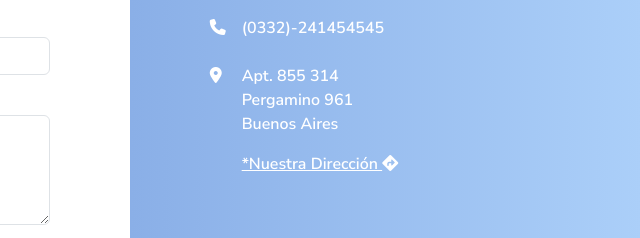
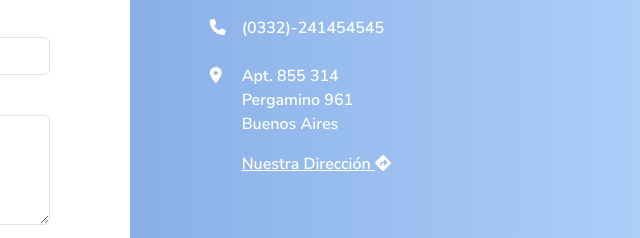
Before and after one commit to Julietapiclu/tp_node_24216, a plain HTML site: page contacto.html in a window 1280 px wide. Shown: the part 897-1135 px from the top of the page, 619-1259 px from the left. Drawn offline with nearby package versions, Linux system fonts and the light colour scheme; a web font is replaced by a local one.

Commit message:
cambios en info contacto

```diff
--- a/contacto.html
+++ b/contacto.html
@@ -118,7 +118,7 @@
 
               <div class="mt-3">
                 <a href="https://www.google.com/maps" target="_blank"
-                  class="text-link link--right-icon text-white">*Nuestra Dirección
+                  class="text-link link--right-icon text-white">Nuestra Dirección
                   <i class="link__icon fa fa-directions"></i></a>
               </div>
             </li>
```
